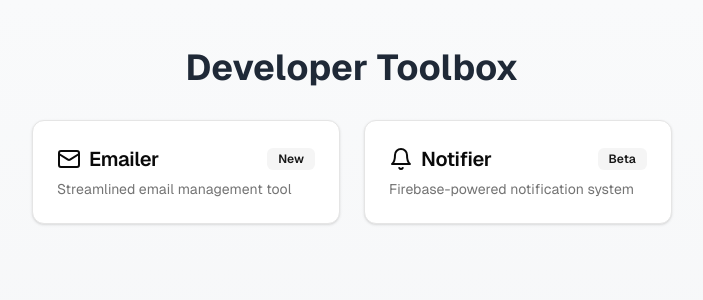
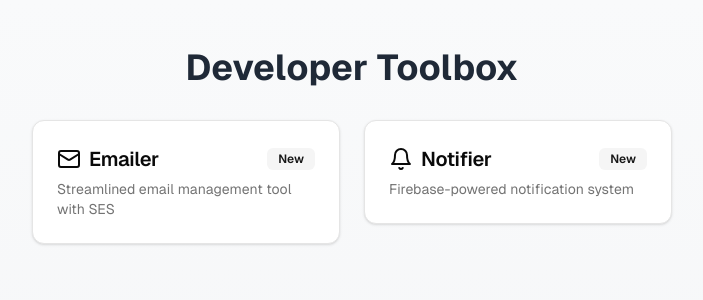
Before and after one commit to kowroo-dev/kowroo-tools, a Next.js app: page / in a window 1280 px wide. Shown: the top 300 px of the page, without its empty margins (288-991 px from the left). Built offline with nearby package versions, Linux system fonts and the light colour scheme.

Commit message:
feat: Update tool descriptions and badges in DevToolsGrid

```diff
--- a/app/page.tsx
+++ b/app/page.tsx
@@ -10,7 +10,7 @@ export default function DevToolsGrid() {
   const tools = [
     {
       title: "Emailer",
-      description: "Streamlined email management tool",
+      description: "Streamlined email management tool with SES",
       icon: <Mail className="h-6 w-6" />,
       badge: "New",
       route: "/emailer",
@@ -19,7 +19,7 @@ export default function DevToolsGrid() {
       title: "Notifier",
       description: "Firebase-powered notification system",
       icon: <Bell className="h-6 w-6" />,
-      badge: "Beta",
+      badge: "New",
       route: "/app-notifier",
     },
   ]
```
